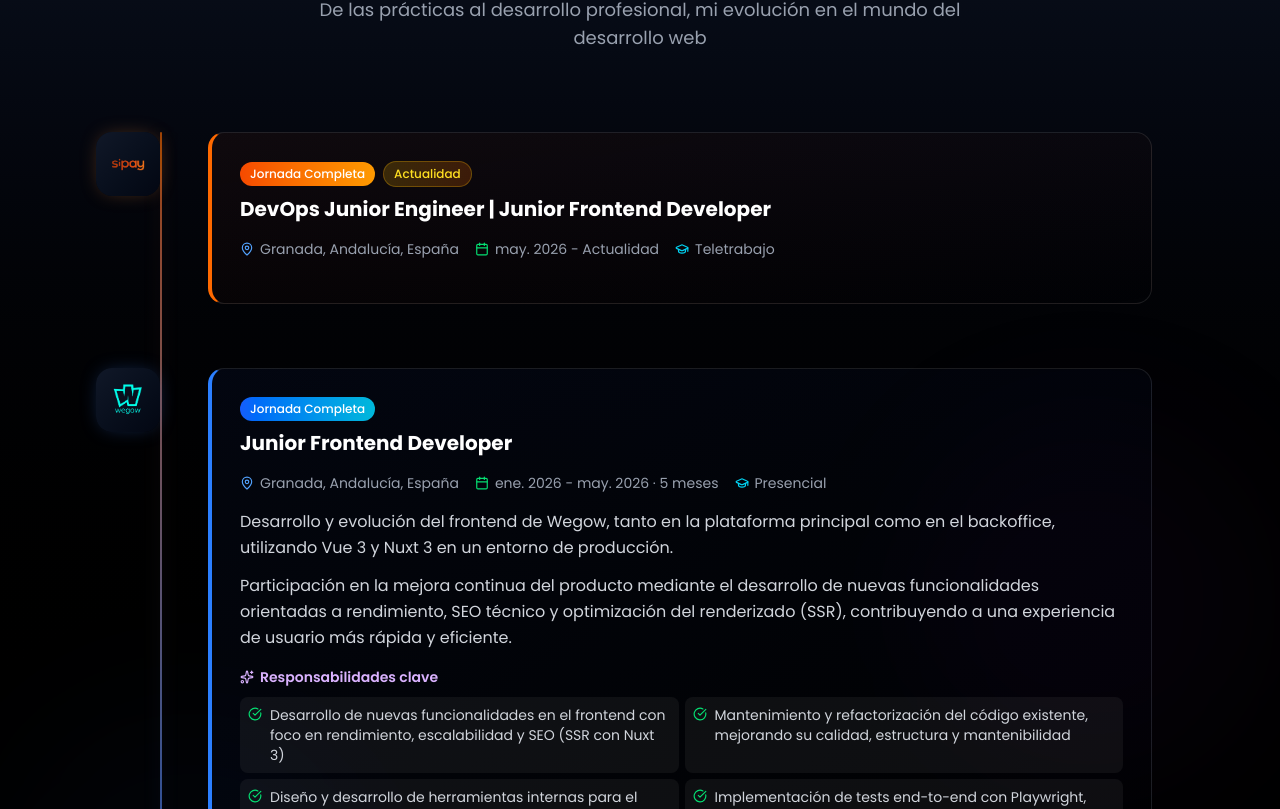
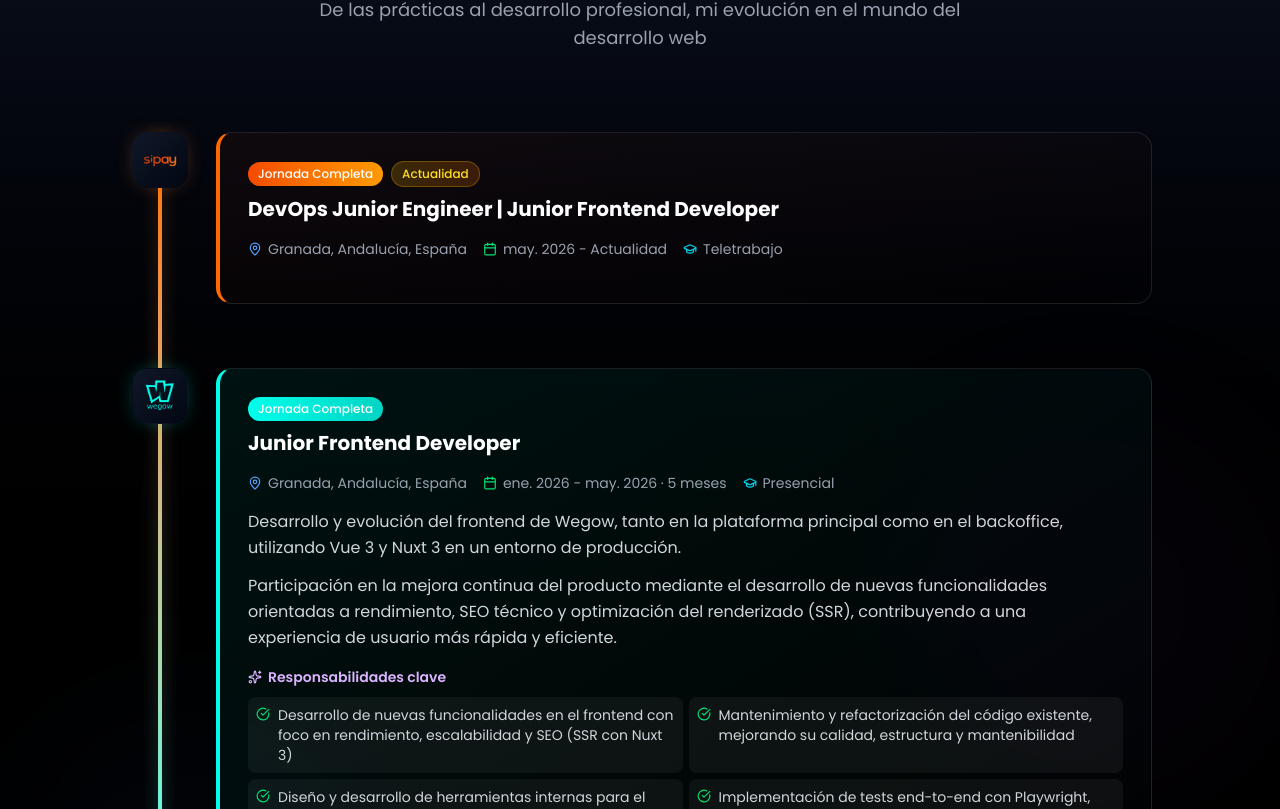
Before and after one commit to Gorkacp/portafolio-Gorka, a Next.js app: page / in a window 1280 px wide. Shown: the part 4471-5280 px from the top of the page. Built offline with nearby package versions, Linux system fonts and the light colour scheme.

Commit message:
fix: Wegow brand color to turquoise (#00ffeb) and remove logo dot border

```diff
--- a/src/components/Experience.jsx
+++ b/src/components/Experience.jsx
@@ -51,13 +51,13 @@ const experiences = [
       "Implementación de tests end-to-end con Playwright, reforzando la estabilidad y fiabilidad del producto en producción"
     ],
     tecnologias: ["Vue 3", "Nuxt 3", "JavaScript", "TypeScript", "Tailwind CSS", "Playwright", "Git", "Docker", "Responsive Design", "SSR", "SEO Técnico", "Frameworks JS"],
-    brandColor: "blue",
-    color: "from-blue-600 to-cyan-500",
-    borderColor: "border-l-blue-500",
-    dotBorder: "border-blue-500/40",
-    dotShadow: "rgba(59,130,246,0.35)",
-    hoverBorder: "hover:border-blue-500/40",
-    bgGradient: "from-blue-900/10 to-transparent"
+    brandColor: "turquoise",
+    color: "from-[#00ffeb] to-[#00d4c4]",
+    borderColor: "border-l-[#00ffeb]",
+    dotBorder: "transparent",
+    dotShadow: "rgba(0,255,235,0.35)",
+    hoverBorder: "hover:border-[#00ffeb]",
+    bgGradient: "from-[#00ffeb]/[0.07] to-transparent"
   },
   {
     id: "wegow-intern",
@@ -82,35 +82,33 @@ const experiences = [
       "Participación en flujos Git con pull requests y code reviews"
     ],
     tecnologias: ["Vue 3", "Nuxt 3", "JavaScript", "Tailwind CSS", "PWA", "Docker", "Git", "Responsive Design"],
-    brandColor: "blue",
-    color: "from-blue-600 to-cyan-500",
-    borderColor: "border-l-blue-500",
-    dotBorder: "border-blue-500/40",
-    dotShadow: "rgba(59,130,246,0.35)",
-    hoverBorder: "hover:border-blue-500/40",
-    bgGradient: "from-blue-900/10 to-transparent"
+    brandColor: "turquoise",
+    color: "from-[#00ffeb] to-[#00d4c4]",
+    borderColor: "border-l-[#00ffeb]",
+    dotBorder: "transparent",
+    dotShadow: "rgba(0,255,235,0.35)",
+    hoverBorder: "hover:border-[#00ffeb]",
+    bgGradient: "from-[#00ffeb]/[0.07] to-transparent"
   }
 ];
 
-function TimelineDot({ logo, alt, borderColor, shadowColor }) {
-  if (logo) {
-    return (
+function LogoDot({ logo, alt, borderColor, shadowColor, size = "md" }) {
+  const isDesktop = size === "md";
+  return (
+    <div
+      className={`relative z-10 flex-shrink-0 ${isDesktop ? "w-16" : "w-14"} flex justify-center`}
+    >
       <div
-        className="absolute left-0 top-0 w-9 h-9 md:w-16 md:h-16 md:-translate-x-1/2 rounded-xl md:rounded-2xl bg-gradient-to-br from-gray-900 to-gray-950 flex items-center justify-center z-10 overflow-hidden"
+        className={`${isDesktop ? "w-14 h-14 rounded-2xl" : "w-10 h-10 rounded-xl"} bg-gradient-to-br from-gray-900 to-gray-950 flex items-center justify-center overflow-hidden`}
         style={{
           border: `1px solid ${borderColor}`,
           boxShadow: `0 0 20px -5px ${shadowColor}`
         }}
       >
-        <div className="relative w-5 h-5 md:w-[38px] md:h-[38px]">
+        <div className={`relative ${isDesktop ? "w-[38px] h-[38px]" : "w-[26px] h-[26px]"}`}>
           <Image src={logo} alt={alt} fill className="object-contain" />
         </div>
       </div>
-    );
-  }
-  return (
-    <div className="absolute left-0 top-0 w-8 h-8 rounded-full bg-gradient-to-br from-purple-500 to-blue-500 flex items-center justify-center shadow-lg shadow-purple-500/30 z-10">
-      <div className="w-2.5 h-2.5 rounded-full bg-white" />
     </div>
   );
 }
@@ -124,11 +122,11 @@ function MobileCard({ exp, index }) {
       whileInView={{ opacity: 1, x: 0 }}
       transition={{ duration: 0.5, delay: index * 0.15 }}
       viewport={{ once: true, margin: "-30px" }}
-      className="relative pl-12 md:pl-16"
+      className="flex items-start gap-3"
     >
-      <TimelineDot logo={exp.logo} alt={exp.empresa} borderColor={exp.dotBorder} shadowColor={exp.dotShadow} />
+      <LogoDot logo={exp.logo} alt={exp.empresa} borderColor={exp.dotBorder} shadowColor={exp.dotShadow} size="sm" />
 
-      <div className={`rounded-xl bg-gradient-to-br ${exp.bgGradient} border border-white/10 ${exp.borderColor} border-l-4 ${exp.hoverBorder} transition-all duration-300 overflow-hidden`}>
+      <div className={`flex-1 min-w-0 rounded-xl bg-gradient-to-br ${exp.bgGradient} border border-white/10 ${exp.borderColor} border-l-4 ${exp.hoverBorder} transition-all duration-300 overflow-hidden`}>
         <div className="p-4">
           <div className="flex flex-wrap items-center gap-1.5 mb-2">
             <span className={`px-2.5 py-0.5 rounded-full bg-gradient-to-r ${exp.color} text-white text-xs font-medium`}>
@@ -225,11 +223,11 @@ function DesktopCard({ exp, index }) {
       whileInView={{ opacity: 1, x: 0 }}
       transition={{ duration: 0.6, delay: index * 0.15 }}
       viewport={{ once: true, margin: "-50px" }}
-      className="relative pl-20"
+      className="flex items-start gap-6"
     >
-      <TimelineDot logo={exp.logo} alt={exp.empresa} borderColor={exp.dotBorder} shadowColor={exp.dotShadow} />
+      <LogoDot logo={exp.logo} alt={exp.empresa} borderColor={exp.dotBorder} shadowColor={exp.dotShadow} size="md" />
 
-      <div className={`p-7 rounded-2xl bg-gradient-to-br ${exp.bgGradient} border border-white/10 ${exp.hoverBorder} transition-all duration-300 ${exp.borderColor} border-l-4`}>
+      <div className={`flex-1 min-w-0 p-7 rounded-2xl bg-gradient-to-br ${exp.bgGradient} border border-white/10 ${exp.hoverBorder} transition-all duration-300 ${exp.borderColor} border-l-4`}>
         <div className="flex flex-col sm:flex-row sm:items-start sm:justify-between gap-3 mb-4">
           <div className="flex-1 min-w-0">
             <div className="flex items-center gap-2 mb-1.5">
@@ -363,8 +361,8 @@ export default function Experience() {
         </div>
 
         <div className="relative">
-          <div className="absolute left-4 md:left-8 top-0 bottom-0 w-[2px] bg-gradient-to-b from-orange-500/60 via-blue-500/60 to-transparent rounded-full" />
-          <div className="absolute left-4 md:left-8 top-0 bottom-0 w-[2px] bg-gradient-to-b from-orange-500/20 via-blue-500/20 to-transparent blur-sm rounded-full" />
+          <div className="absolute left-7 md:left-8 top-0 bottom-0 w-[3px] md:w-[4px] bg-gradient-to-b from-orange-500 via-[#00ffeb] to-transparent rounded-full -translate-x-1/2" />
+          <div className="absolute left-7 md:left-8 top-0 bottom-0 w-[3px] md:w-[4px] bg-gradient-to-b from-orange-500/40 via-[#00ffeb]/40 to-transparent blur-sm rounded-full -translate-x-1/2" />
 
           {/* Mobile layout */}
           <div className="space-y-6 md:hidden">
```
